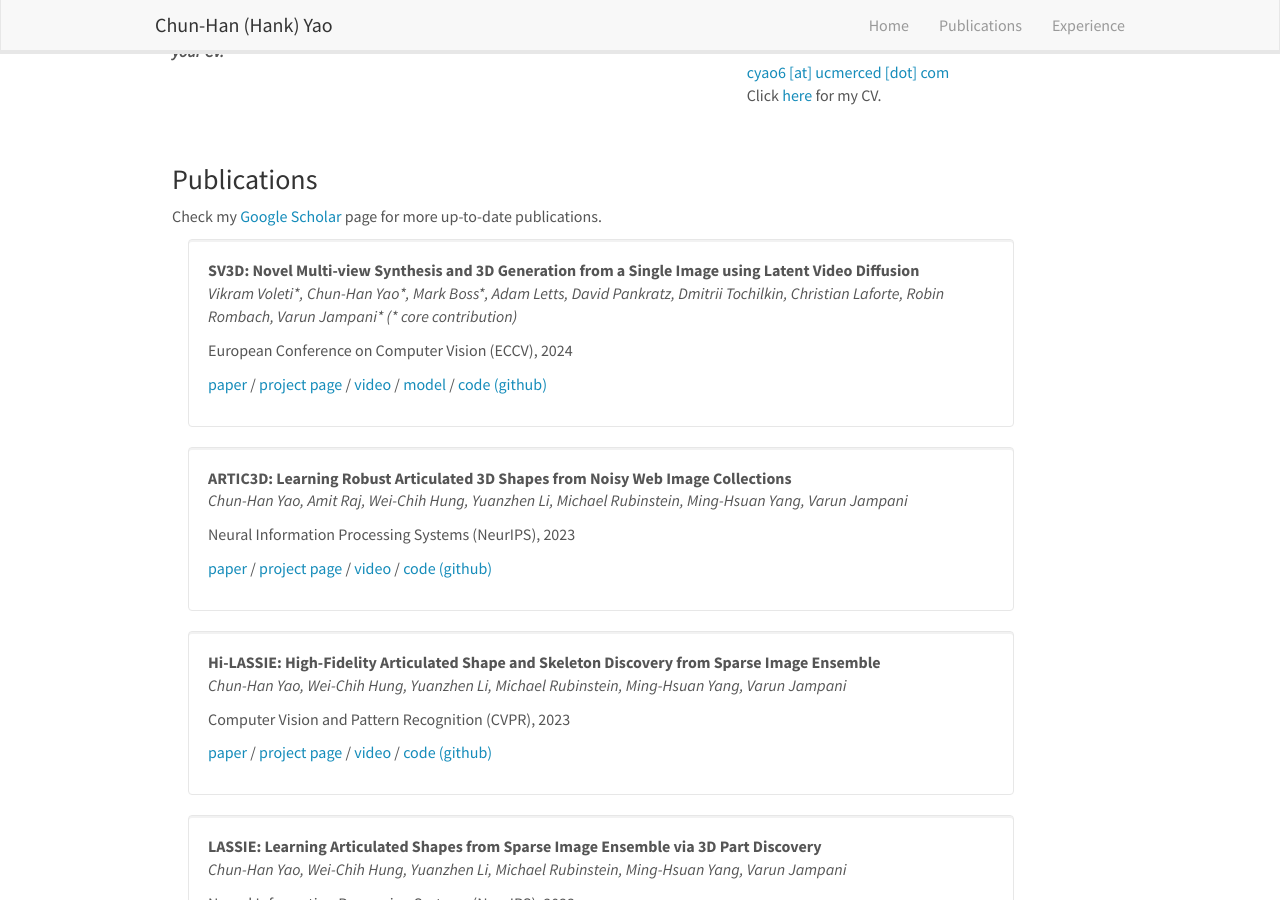
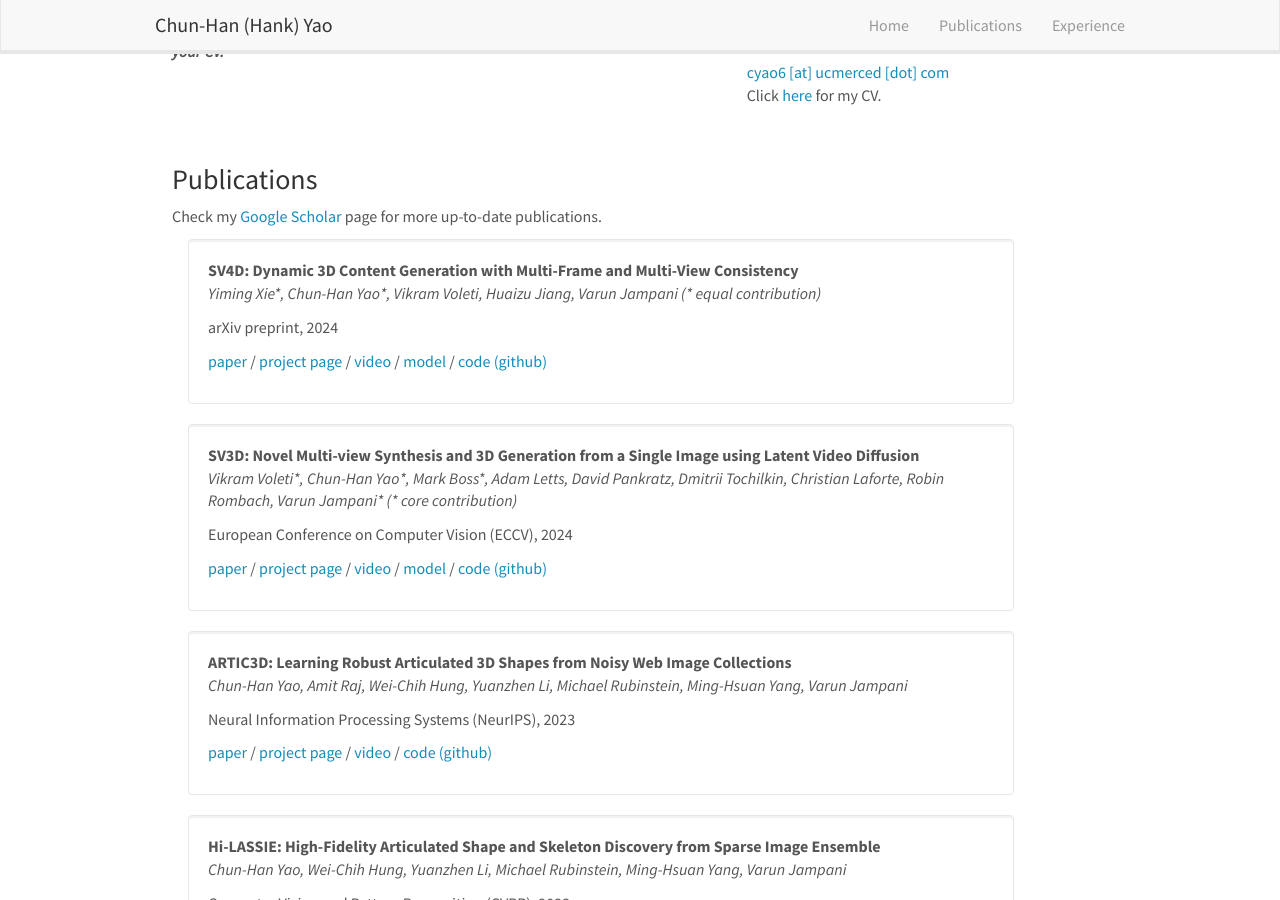
Before and after one commit to chhankyao/chhankyao.github.io, a Jekyll site: the page built from _pages/home.md, in a window 1280 px wide and 900 px high, scrolled down 349 px. Built offline with Jekyll 4.4.1, drawn with Linux system fonts in a browser that asks for light colours; nearby versions of some CDN libraries.

Commit message:
Update publist.yml

```diff
--- a/_data/publist.yml
+++ b/_data/publist.yml
@@ -1,3 +1,24 @@
+- title: SV4D&#58; Dynamic 3D Content Generation with Multi-Frame and Multi-View Consistency
+  authors: Yiming Xie\*, Chun-Han Yao\*, Vikram Voleti, Huaizu Jiang, Varun Jampani (\* equal contribution)
+  venue: arXiv preprint, 2024
+  number_link: 5
+  link1:
+    url: https://arxiv.org/abs/2407.17470
+    display: paper
+  link2:
+    url: https://sv4d.github.io/
+    display: project page
+  link3:
+    url: https://www.youtube.com/watch?v=RBP8vdAWTgk&t=2s
+    display: video
+  link4:
+    url: https://huggingface.co/stabilityai/sv4d
+    display: model
+  link5:
+    url: https://github.com/Stability-AI/generative-models
+    display: code (github)
+
+
 - title: SV3D&#58; Novel Multi-view Synthesis and 3D Generation from a Single Image using Latent Video Diffusion
   authors: Vikram Voleti\*, Chun-Han Yao\*, Mark Boss\*, Adam Letts, David Pankratz, Dmitrii Tochilkin, Christian Laforte, Robin Rombach, Varun Jampani\* (\* core contribution)
   venue: European Conference on Computer Vision (ECCV), 2024
```
